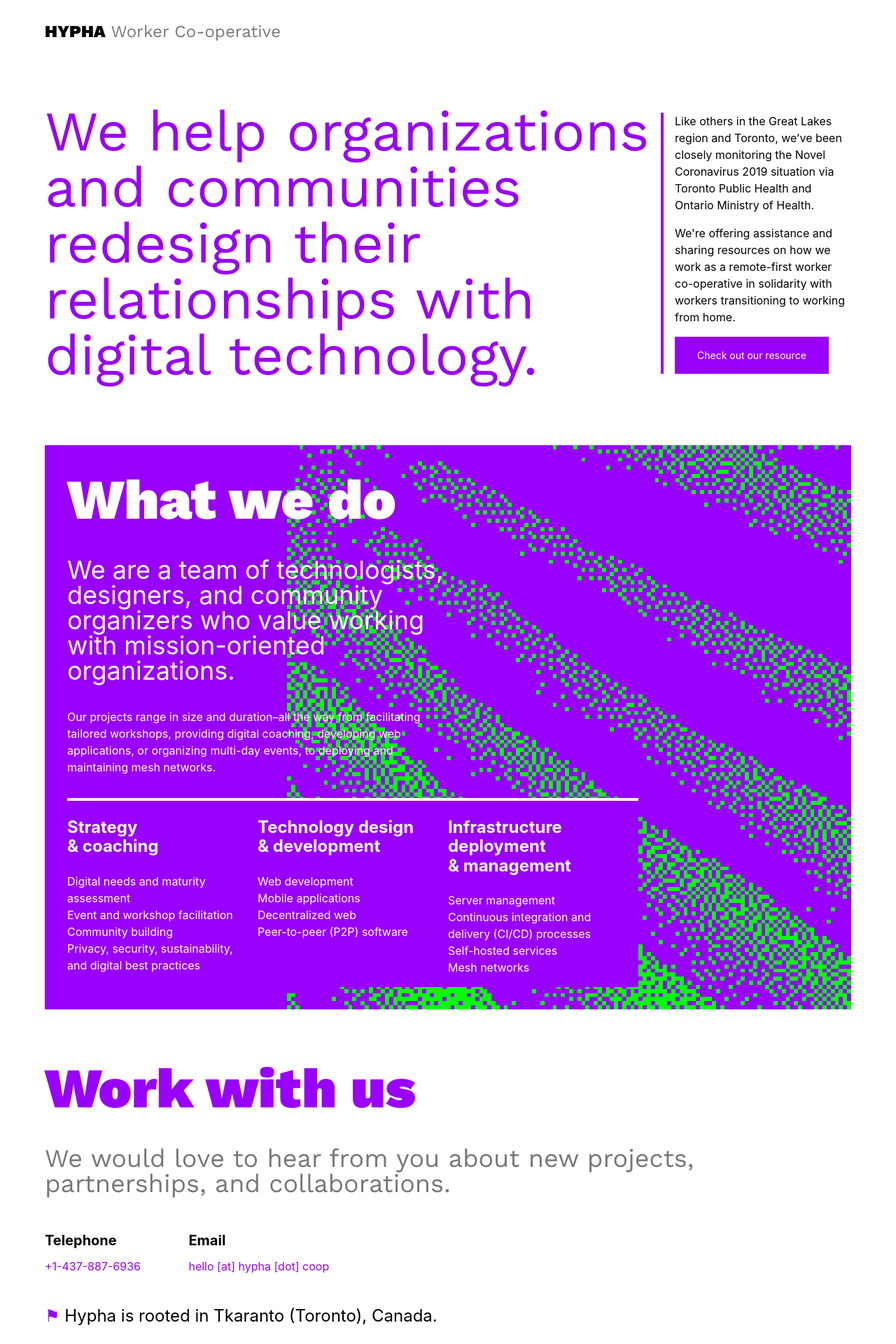
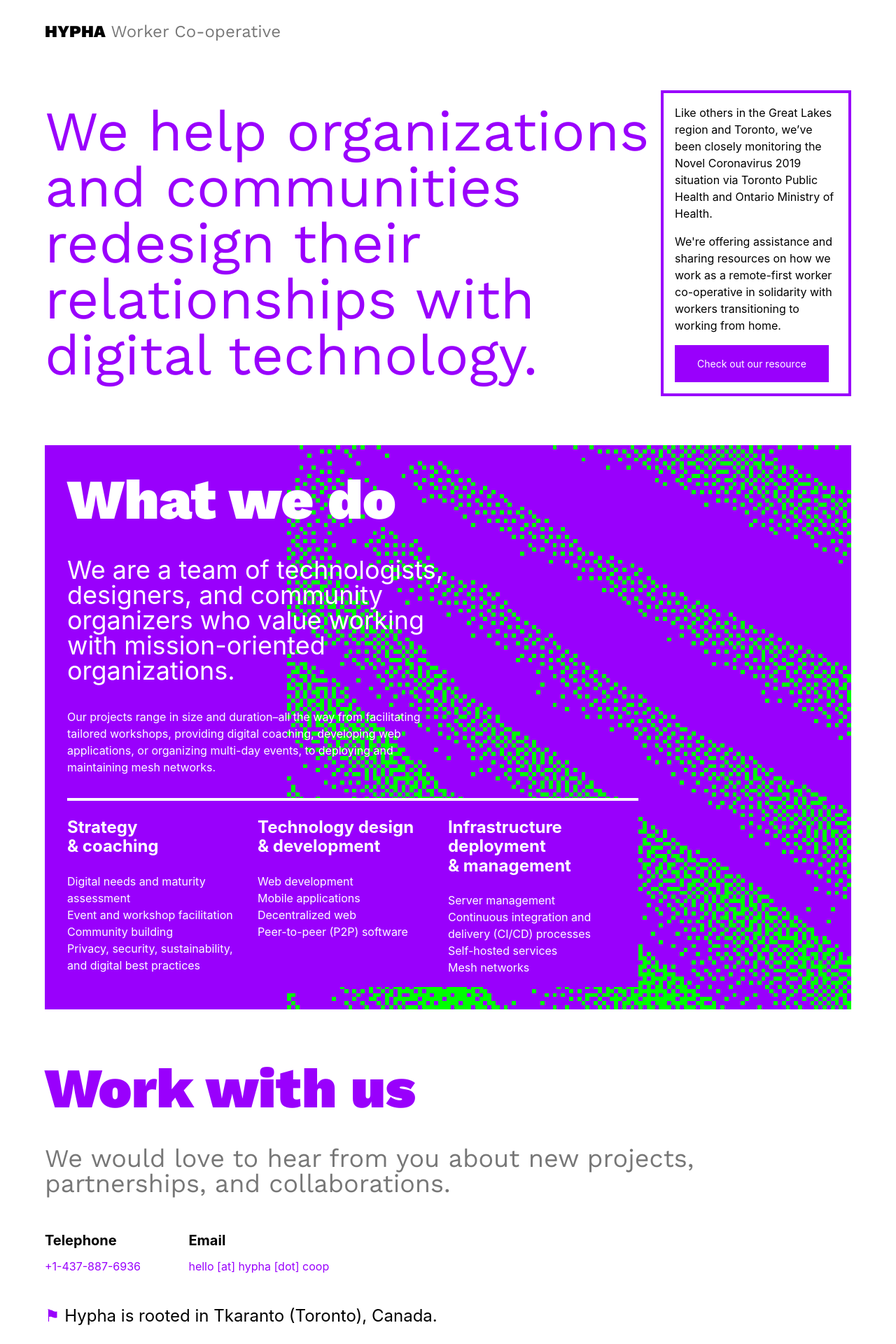
Before and after one commit to hyphacoop/hypha.coop, a Jekyll site: the page built from index.html, in a window 1280 px wide. Shown: the top 1920 px of the page at 70% size. Built offline with Jekyll 4.4.1, drawn with Linux system fonts in a browser that asks for light colours.

Commit message:
block border

```diff
--- a/_includes/sections/cta-covid.html
+++ b/_includes/sections/cta-covid.html
@@ -1,7 +1,7 @@
-<div class="lh-copy measure-narrow ml3 bl bw2 b--accent pl3">
-  <p>Like others in the Great Lakes region and Toronto, we’ve been closely monitoring the Novel Coronavirus 2019 situation via Toronto Public Health and Ontario Ministry of Health.</p>
+<div class="lh-copy measure-narrow ml3 ba bw2 b--accent pa3">
+  <p class="mt0">Like others in the Great Lakes region and Toronto, we’ve been closely monitoring the Novel Coronavirus 2019 situation via Toronto Public Health and Ontario Ministry of Health.</p>
   <p>We're offering assistance and sharing resources on how we work as a remote-first worker co-operative in solidarity with workers transitioning to working from home.</p>
-  <p>
+  <p class="mb0">
     <a href="http://covid19.hypha.coop/" class="f6 link dim ph4 pv3 dib white bg-accent" target="_blank">Check out our resource</a>
   </p>
 </div>
```
